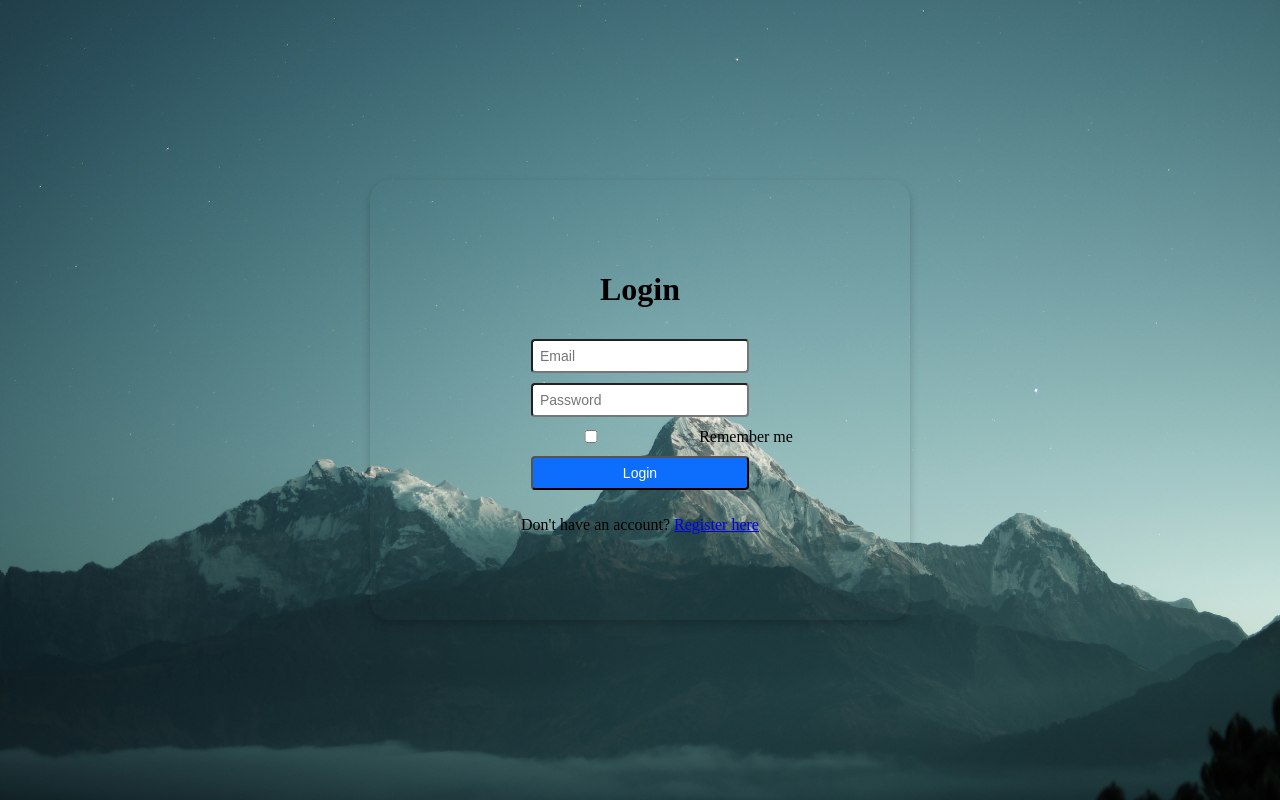
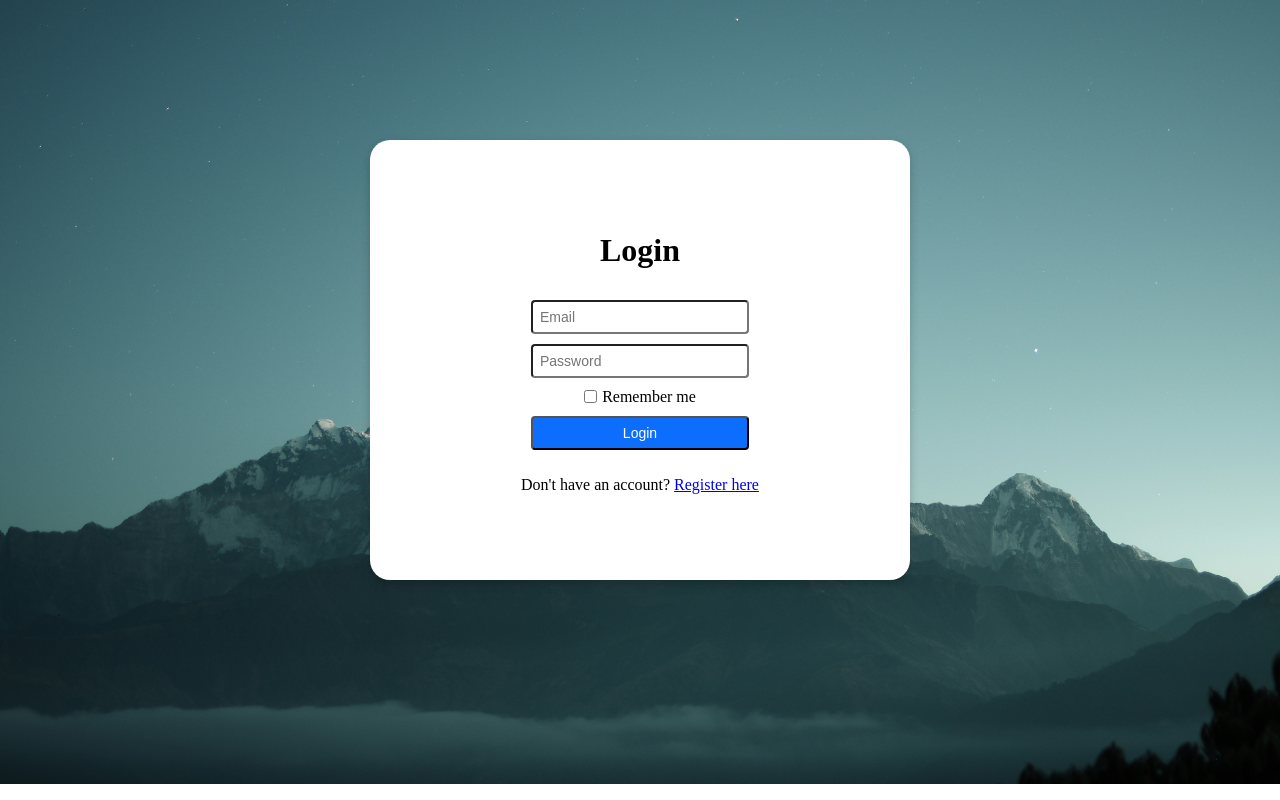
Before and after one commit to 24f3005047/trekking-management-application-, a Python web app: template templates/login.html in a window 1280 px wide. Run offline with Jinja, Linux system fonts and the light colour scheme; the template is opened without the code that fills it, so the values that code supplies are empty.

Commit message:
fixing checkbox issue

```diff
--- a/app.py
+++ b/app.py
@@ -0,0 +1 @@
+from flask import Flask
--- a/static/css/style.css
+++ b/static/css/style.css
@@ -1,19 +1,30 @@
-body{
+.login-page, .register-page{
     margin: 0;
     display: flex;
     min-height: 100vh;
     justify-content: center;
     align-items: center;
+}
+
+form{
+    display: flex;
+    flex-direction: column;
+    align-items: center;
+    gap: 10px;
+}
+
+.bg-mountains{
     background-image: url(../images/login-page-mountains.jpg);
     background-repeat: no-repeat;
-    background-size: 100%;
+    background-size: cover;
     background-position: center;
+    min-height: 90vh;
 }
 
-.login-box, .register-page, .first-page{
+.login-box, .register-box{
     width: 400px;
     padding: 70px;
-    background: transparent;
+    background: white;
     border-radius: 20px;
     box-shadow: 0 4px 10px rgba(0,0,0,0.2);
     text-align: center;
@@ -58,3 +69,29 @@ select{
     align-items: center;
     gap: 5px;
 }
+
+.home-btn{
+    border-radius: 2px;
+}
+
+.big-letter{
+    font-size: 80px;
+}
+
+.first{
+    font-size: 30px;
+}
+
+.second{
+    font-size: 40px;
+}
+
+.third{
+    font-size: 50px;
+}
+
+#remember-me{
+    width: auto;
+    padding: 0;
+    margin: 0;
+}
--- a/templates/login.html
+++ b/templates/login.html
@@ -6,16 +6,18 @@
     <title>Login</title>
     <link href="../static/css/style.css" rel="stylesheet">
 </head>
-<body>
+<body class="login-page bg-mountains">
     <div class="login-box">
         <h1>Login</h1>
-        <input type="text" placeholder="Email"/>
-        <input type="text" placeholder="Password"/>
-        <div class="login-checkbox">
-            <input type="checkbox" id="remember-me">
-            <label for="remember-me">Remember me</label>
-        </div>
-        <button type="submit">Login</button>
+        <form method="post" action="/login">
+            <input type="text" placeholder="Email" name="email" required>
+            <input type="password" placeholder="Password" name="password" required>
+            <div class="login-checkbox">
+                <input type="checkbox" id="remember-me" name="remember">
+                <label for="remember-me">Remember me</label>
+            </div>
+            <button type="submit">Login</button>
+        </form>
         <p>Don't have an account? <a href="./register.html">Register here</a></p>
     </div>
 </body>
```
Also changed, not shown: static/css/home-page.css (deleted, +0 -15 lines), templates/home-page.html (+13 -2 lines), templates/register.html (+10 -8 lines), static/config.py (added), static/configure.py (deleted).
